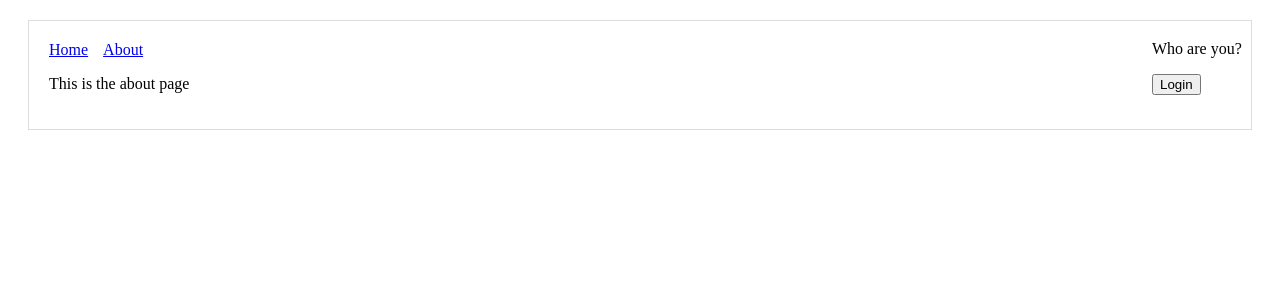
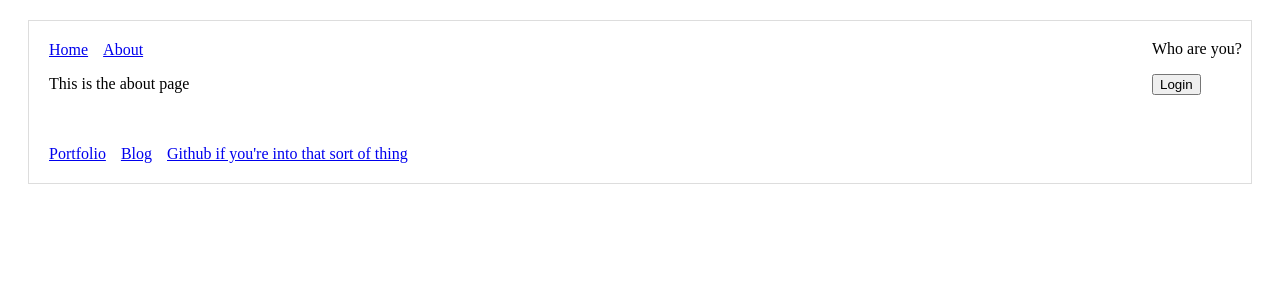
Before and after one commit to SolDataInc/sol, a Next.js app: page /about in a window 1280 px wide. Shown: the top 300 px of the page. Built offline with nearby package versions, Linux system fonts and the light colour scheme.

Commit message:
added some links

```diff
--- a/components/myLayout.js
+++ b/components/myLayout.js
@@ -1,3 +1,4 @@
+import Link from "next/link";
 import Header from './header';
 import LoginControl from './LoginControl';
 
@@ -5,6 +6,10 @@ const layoutStyle = {
     margin: 20,
     padding: 20,
     border: '1px solid #DDD'
+};
+
+const linkStyle = {
+    marginRight: 15
 };
 
 const loginStyle = {
@@ -20,6 +25,17 @@ const Layout = props => (
             <LoginControl />
         </div>
         {props.children}
+        <br/>
+        <br/>
+        <Link href="https://roubekas.com">
+            <a style={linkStyle}>Portfolio</a>
+        </Link>
+        <Link href="https://blog.roubekas.com">
+            <a style={linkStyle}>Blog</a>
+        </Link>
+        <Link href="https://github.com/eroub">
+            <a style={linkStyle}>Github if you're into that sort of thing</a>
+        </Link>
     </div>
 );
 
--- a/pages/index.js
+++ b/pages/index.js
@@ -3,11 +3,6 @@ import Clock from "../components/Clock";
 import Toggle from "../components/Toggle";
 import React, { useState } from "react";
 import Link from "next/link";
-
-const mongoose = require("mongoose");
-
-mongoose.Promise = global.Promise;
-mongoose.connect(process.env.MONGO_URI);
 
 class Welcome extends React.Component {
   render() {
```
Also changed, not shown: 1 other file (tests, documents, lock files or other folders).
